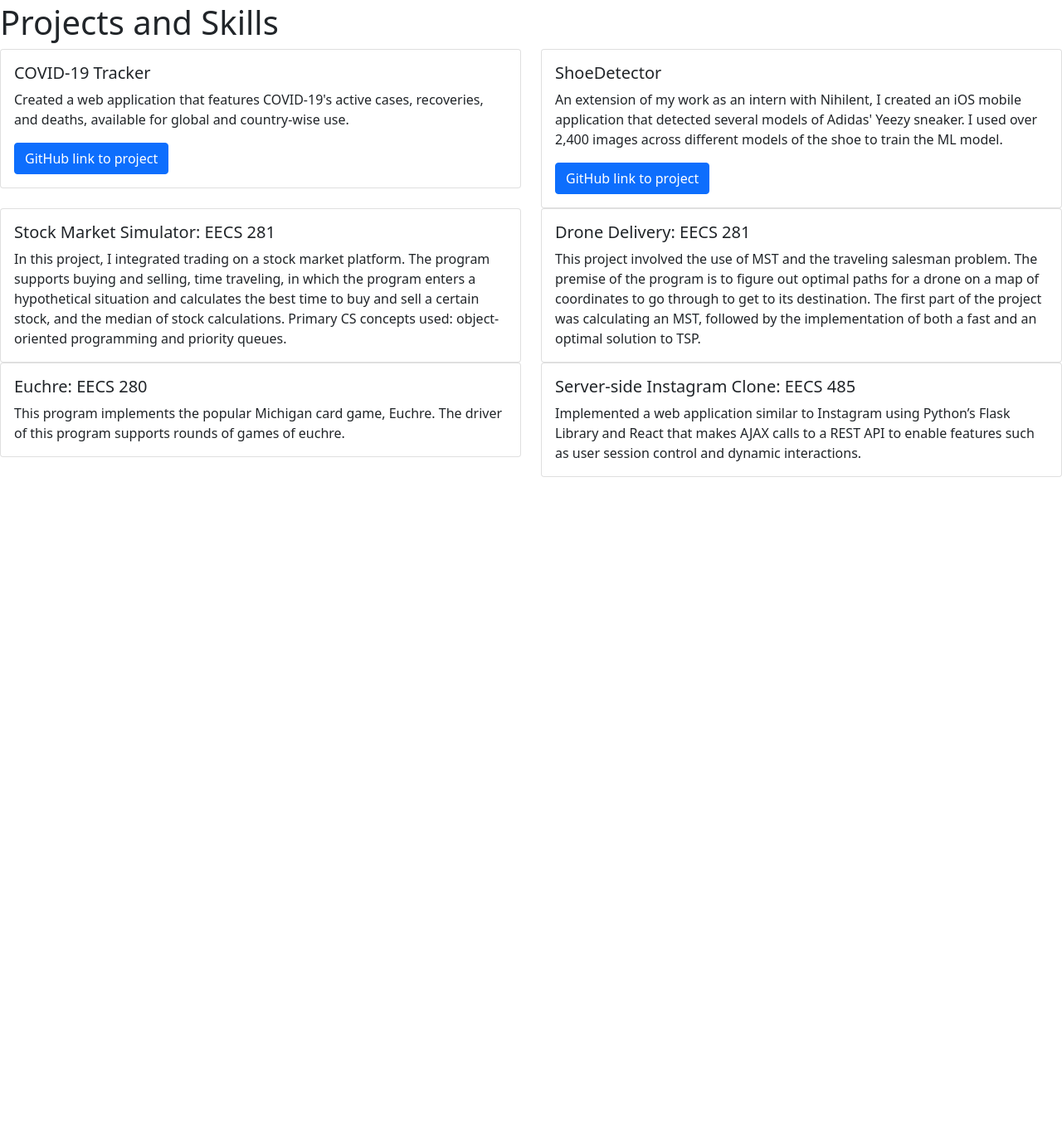
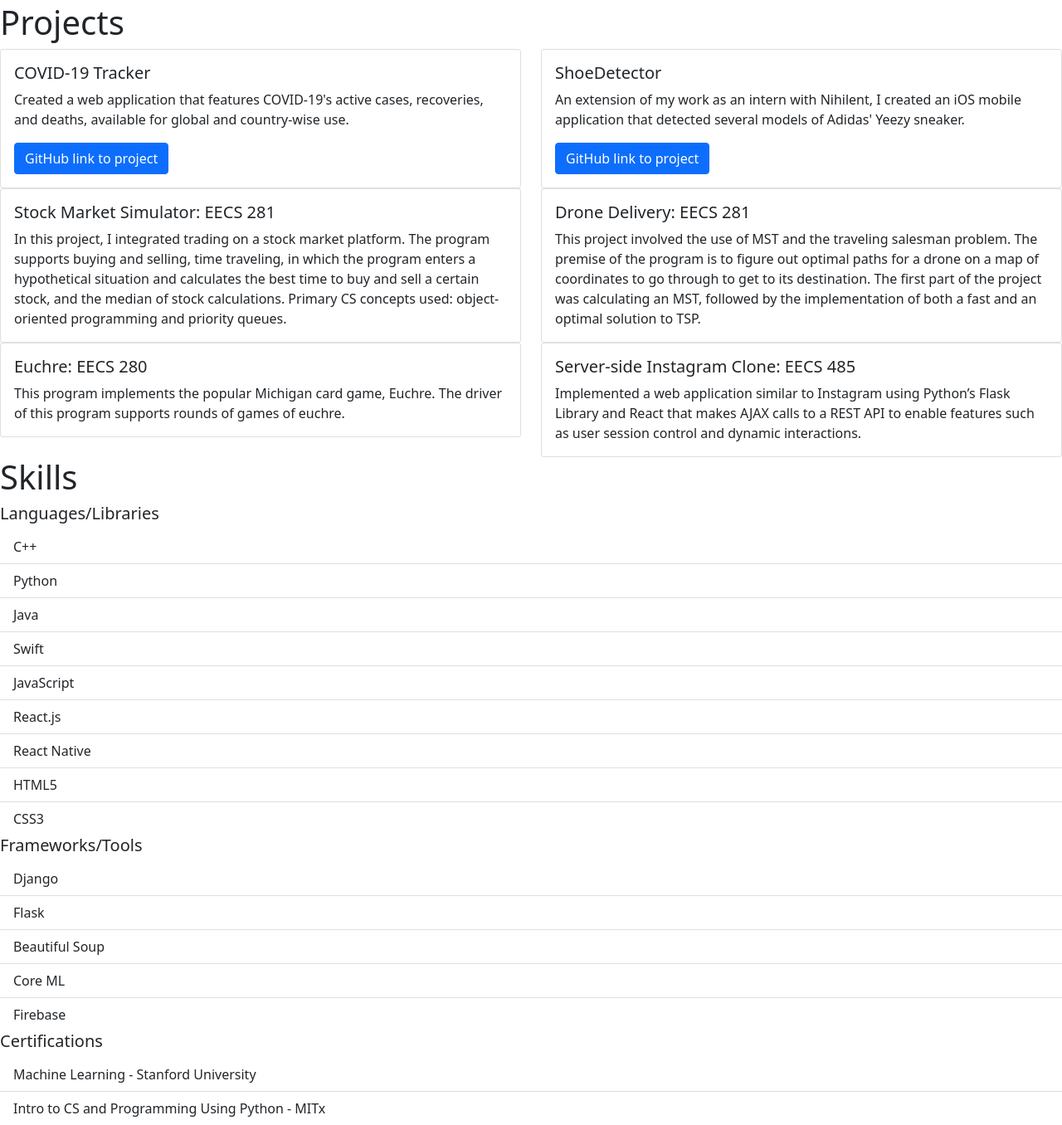
Before and after one commit to rahul-dcosta/final-website, a Django app: template base/templates/base/projskills.html in a window 1280 px wide. Shown: the part 457-1813 px from the top of the page at 83% size. Before the commit the page ends 1032 px from the top, so only its background shows below. Run offline with Django 3.2, Linux system fonts and the light colour scheme; the template is opened without the code that fills it, so the values that code supplies are empty; grey boxes are pictures that could not be loaded.

Commit message:
finished projects and skills, contact framework

```diff
--- a/base/templates/base/projskills.html
+++ b/base/templates/base/projskills.html
@@ -35,7 +35,7 @@
   </header>
 
   <div class="page-title">
-    <h1>Projects and Skills</h1>
+    <h1>Projects</h1>
   </div>
 
   <div class="row">
@@ -52,7 +52,7 @@
     <div class="card">
       <div class="card-body">
         <h5 class="card-title">ShoeDetector</h5>
-        <p class="card-text">An extension of my work as an intern with Nihilent, I created an iOS mobile application that detected several models of Adidas' Yeezy sneaker. I used over 2,400 images across different models of the shoe to train the ML model.</p>
+        <p class="card-text">An extension of my work as an intern with Nihilent, I created an iOS mobile application that detected several models of Adidas' Yeezy sneaker.</p>
         <a href="https://github.com/rahul-dcosta/ShoeDetector" class="btn btn-primary">GitHub link to project</a>
       </div>
     </div>
@@ -94,5 +94,36 @@
     </div>
   </div>
 </div>
+
+<div class="page-title">
+  <h1>Skills</h1>
+</div>
+<div class="skillset">
+  <ul id="langlist" class="list-group list-group-flush">
+    <h5>Languages/Libraries</h5>
+    <li class="list-group-item">C++</li>
+    <li class="list-group-item">Python</li>
+    <li class="list-group-item">Java</li>
+    <li class="list-group-item">Swift</li>
+    <li class="list-group-item">JavaScript</li>
+    <li class="list-group-item">React.js</li>
+    <li class="list-group-item">React Native</li>
+    <li class="list-group-item">HTML5</li>
+    <li class="list-group-item">CSS3</li>
+  </ul>
+  <ul class="list-group list-group-flush">
+    <h5>Frameworks/Tools</h5>
+    <li class="list-group-item">Django</li>
+    <li class="list-group-item">Flask</li>
+    <li class="list-group-item">Beautiful Soup</li>
+    <li class="list-group-item">Core ML</li>
+    <li class="list-group-item">Firebase</li>
+  </ul>
+  <ul id="certlist" class="list-group list-group-flush">
+    <h5>Certifications</h5>
+    <li class="list-group-item">Machine Learning - Stanford University</li>
+    <li class="list-group-item">Intro to CS and Programming Using Python - MITx</li>
+  </ul>
+</div>
 </body>
 </html>
```
Also changed, not shown: base/templates/base/contact.html (+9 -2 lines), 1 other file.
